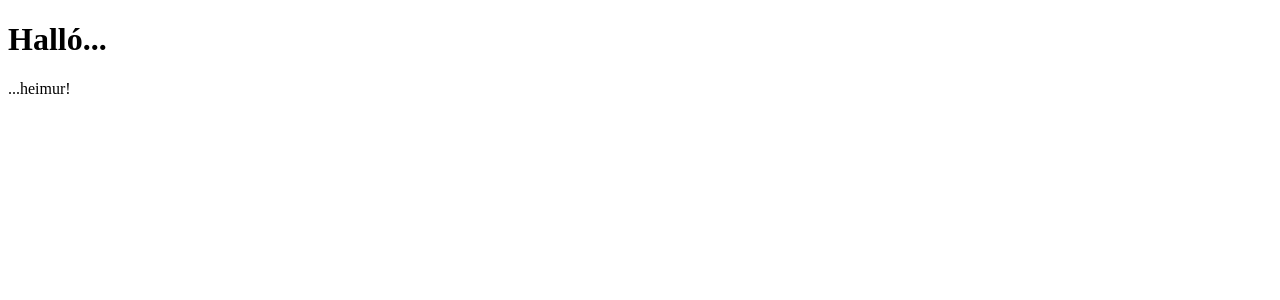
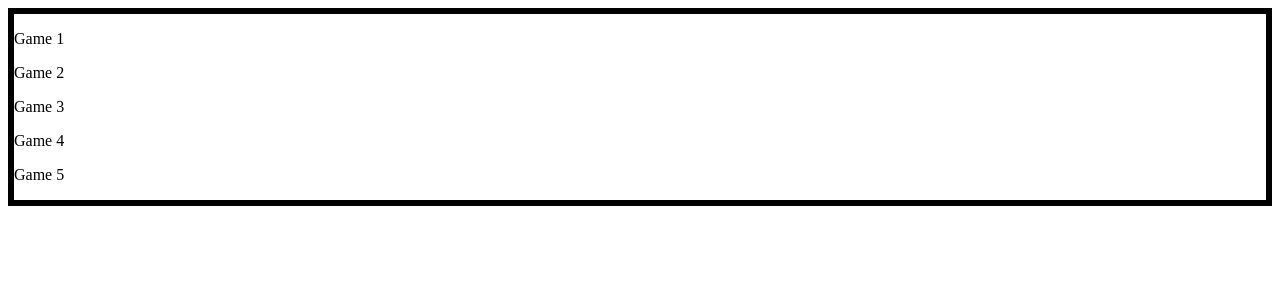
Before and after one commit to SmariF89/guess-sound, a Next.js app: page / in a window 1280 px wide. Shown: the top 300 px of the page. Built offline with nearby package versions, Linux system fonts and the light colour scheme.

Commit message:
Added a few empty components to begin with.

```diff
--- /dev/null
+++ b/src/app/components/Game.tsx
@@ -0,0 +1,17 @@
+'use client';
+
+import React from 'react';
+import { styled } from 'styled-components';
+import GameList from './GameList';
+
+const GameContainer = styled.div`
+	border-style: solid;
+`;
+
+export default function Game() {
+	return (
+		<GameContainer>
+			<GameList />
+		</GameContainer>
+	);
+}
--- /dev/null
+++ b/src/app/components/GameList.tsx
@@ -0,0 +1,18 @@
+import React from 'react';
+import { styled } from 'styled-components';
+
+const GameListContainer = styled.div`
+	border-style: solid;
+`;
+
+const gameList: string[] = ['Game 1', 'Game 2', 'Game 3', 'Game 4', 'Game 5'];
+
+export default function GameList() {
+	return (
+		<GameListContainer>
+			{gameList.map((g) => (
+				<p>{g}</p>
+			))}
+		</GameListContainer>
+	);
+}
--- a/src/app/page.tsx
+++ b/src/app/page.tsx
@@ -1,10 +1,10 @@
 import React from 'react';
+import Game from './components/Game';
 
-export default function Ble() {
+export default function Home() {
 	return (
 		<div>
-			<h1>Halló...</h1>
-			<p>...heimur!</p>
+			<Game />
 		</div>
 	);
 }
```
